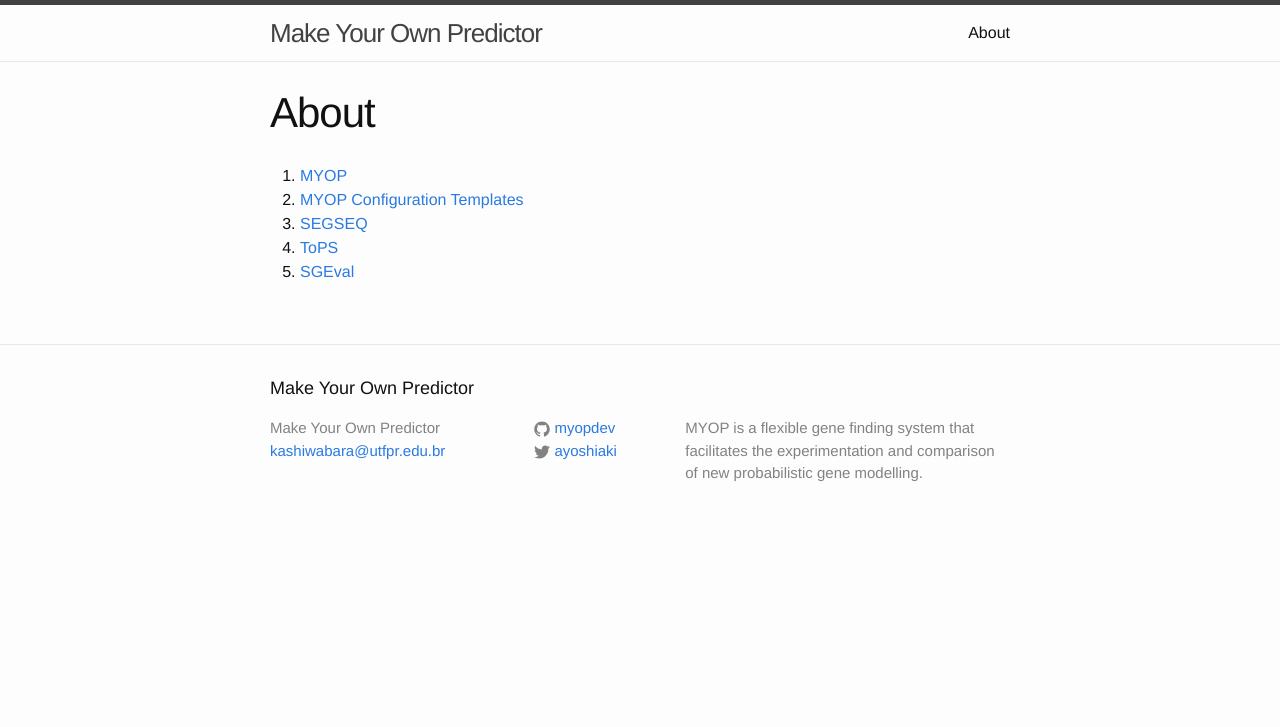
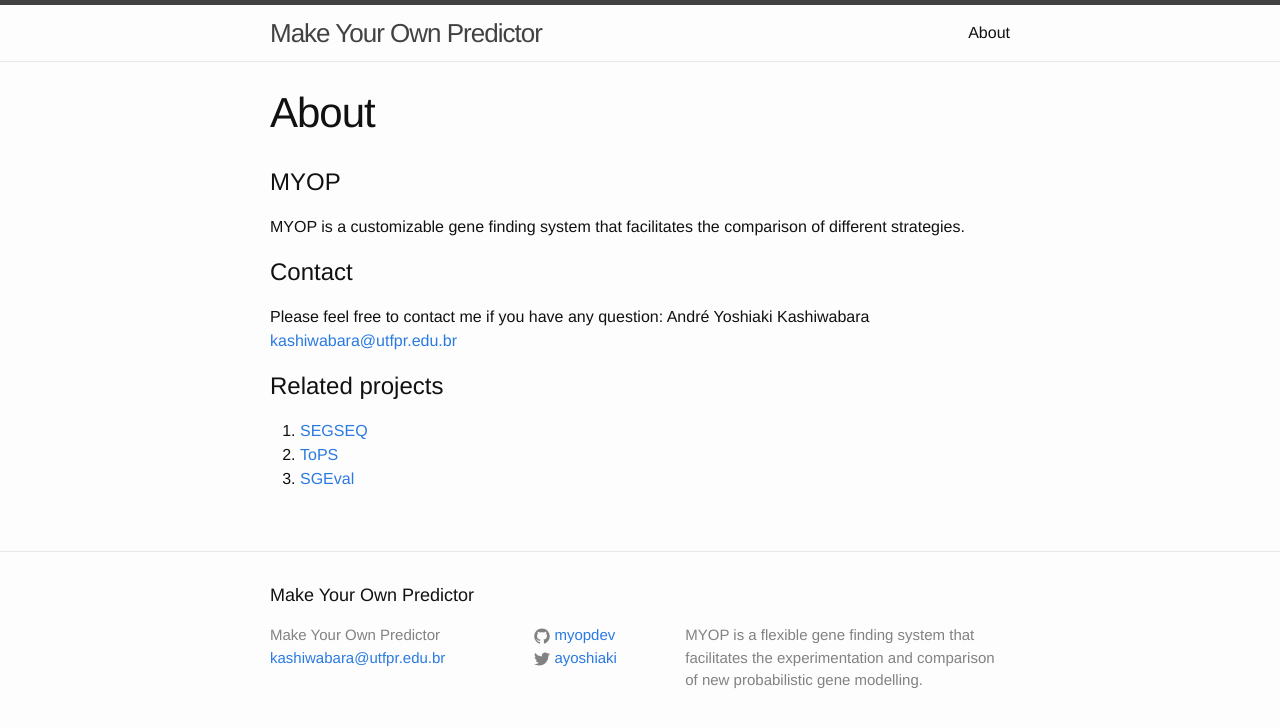
Before and after one commit to myopdev/myopdev.github.io, a Jekyll site: the page built from about.md, in a window 1280 px wide. Shown: the top 727 px of the page. Built offline with Jekyll 4.4.1, drawn with Linux system fonts in a browser that asks for light colours.

Commit message:
improving about.md

```diff
--- a/about.md
+++ b/about.md
@@ -4,8 +4,18 @@ title: About
 permalink: /about/
 ---
 
-1. [MYOP](https://github.com/myopdev/myop)
-2. [MYOP Configuration Templates ](https://github.com/myopdev/myopTemplates)
-3. [SEGSEQ](https://github.com/myopdev/segseq)
-4. [ToPS](https://github.com/ayoshiaki/tops)
-5. [SGEval](https://github.com/myopdev/sgeval)
+# MYOP
+
+MYOP is a customizable gene finding system that facilitates the comparison of different strategies.
+
+
+# Contact
+
+Please feel free to contact me if you have any question: André Yoshiaki Kashiwabara <kashiwabara@utfpr.edu.br>
+
+
+# Related projects
+
+1. [SEGSEQ](https://github.com/myopdev/segseq)
+2. [ToPS](https://github.com/ayoshiaki/tops)
+3. [SGEval](https://github.com/myopdev/sgeval)
```
